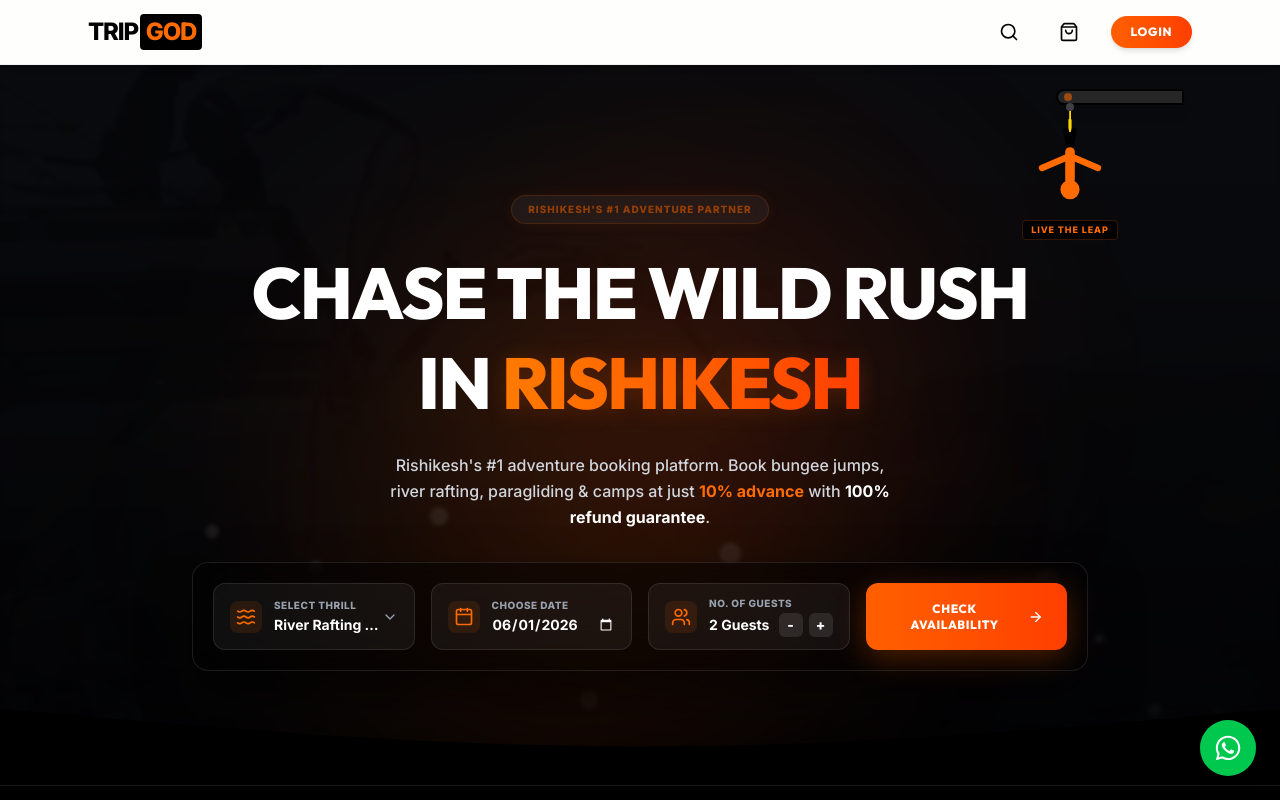
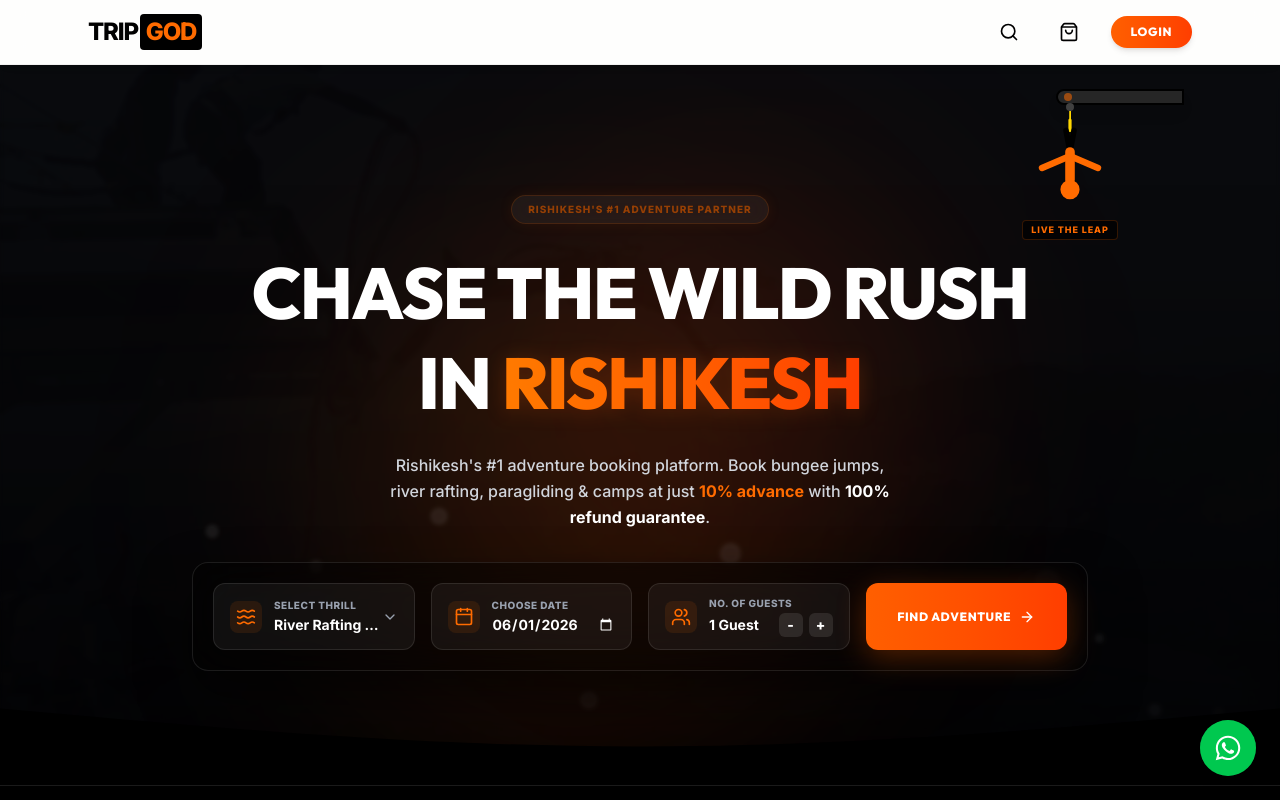
Before and after one commit to Vipuuh/tripgod, a React (Vite) app: page / in a window 1280 px wide. Shown: the top 800 px of the page. Built offline with nearby package versions, Linux system fonts and the light colour scheme.

Commit message:
feat: redirect quick selector to activity page and preserve date/guests preferences globally

```diff
--- a/src/App.jsx
+++ b/src/App.jsx
@@ -39,6 +39,8 @@ export default function App() {
   const [bookingActivity, setBookingActivity] = useState(null);
   const [initialBookingDate, setInitialBookingDate] = useState('');
   const [initialBookingGuests, setInitialBookingGuests] = useState(1);
+  const [prefDate, setPrefDate] = useState('');
+  const [prefGuests, setPrefGuests] = useState(1);
 
   // Search Drawer State
   const [isSearchOpen, setIsSearchOpen] = useState(false);
@@ -132,8 +134,8 @@ export default function App() {
 
   const openBookingModal = (activity, customDate = '', customGuests = 1) => {
     setBookingActivity(activity);
-    setInitialBookingDate(customDate);
-    setInitialBookingGuests(customGuests);
+    setInitialBookingDate(customDate || prefDate || '');
+    setInitialBookingGuests(customGuests !== 1 ? customGuests : (prefGuests || 1));
     setIsBookingModalOpen(true);
   };
 
@@ -234,7 +236,16 @@ export default function App() {
             exit={{ opacity: 0, y: -10 }}
             transition={{ duration: 0.25 }}
           >
-            {route === 'home' && <Home setRoute={navigateTo} openBookingModal={openBookingModal} />}
+            {route === 'home' && (
+              <Home
+                setRoute={navigateTo}
+                openBookingModal={openBookingModal}
+                prefDate={prefDate}
+                setPrefDate={setPrefDate}
+                prefGuests={prefGuests}
+                setPrefGuests={setPrefGuests}
+              />
+            )}
             {route === 'rafting' && <Rafting openBookingModal={openBookingModal} />}
             {route === 'bungee' && <Bungee openBookingModal={openBookingModal} />}
             {route === 'zipline' && <Zipline openBookingModal={openBookingModal} />}
--- a/src/pages/Home.jsx
+++ b/src/pages/Home.jsx
@@ -107,7 +107,7 @@ const heroSlides = [
   }
 ];
 
-export default function Home({ setRoute, openBookingModal }) {
+export default function Home({ setRoute, openBookingModal, prefDate, setPrefDate, prefGuests, setPrefGuests }) {
   // Slideshow state
   const [currentHeroSlide, setCurrentHeroSlide] = useState(0);
 
@@ -119,42 +119,48 @@ export default function Home({ setRoute, openBookingModal }) {
       price: 1290,
       category: 'rafting',
       stretch: '16 KM (Shivpuri to Nim Beach)',
-      icon: Waves
+      icon: Waves,
+      route: 'rafting'
     },
     {
       id: 'bungee',
       name: 'Bungee Jumping (117M)',
       price: 3500,
       category: 'bungee',
-      icon: Zap
+      icon: Zap,
+      route: 'bungee'
     },
     {
       id: 'zipline',
       name: 'Ganga Zipline Crossings',
       price: 2000,
       category: 'zipline',
-      icon: Milestone
+      icon: Milestone,
+      route: 'zipline'
     },
     {
       id: 'paragliding',
       name: 'Tandem Paragliding',
       price: 4500,
       category: 'paragliding',
-      icon: Compass
+      icon: Compass,
+      route: 'paragliding'
     },
     {
       id: 'swing',
       name: 'Giant Swing (113M)',
       price: 3600,
       category: 'swing',
-      icon: Zap
+      icon: Zap,
+      route: 'swing'
     },
     {
       id: 'camping',
       name: 'Riverside Camping',
       price: 1800,
       category: 'camping',
-      icon: Compass
+      icon: Compass,
+      route: 'camping'
     },
     {
       id: 'bikerent',
@@ -162,7 +168,8 @@ export default function Home({ setRoute, openBookingModal }) {
       price: 500,
       category: 'bikerent',
       slots: ['Full Day (09:00 AM - 09:00 PM)', '24 Hours Rent'],
-      icon: Milestone
+      icon: Milestone,
+      route: 'bikerent'
     },
     {
       id: 'pickup',
@@ -170,18 +177,28 @@ export default function Home({ setRoute, openBookingModal }) {
       price: 0,
       category: 'pickup',
       slots: ['Morning Slot', 'Afternoon Slot', 'Evening Slot'],
-      icon: PhoneCall
+      icon: PhoneCall,
+      route: 'pickup'
+    },
+    {
+      id: 'hotels',
+      name: 'Resort & Hotel Stays',
+      price: 2200,
+      category: 'hotels',
+      icon: Star,
+      route: 'hotels'
     }
   ];
 
   const [selectedActivityIdx, setSelectedActivityIdx] = useState(0);
   const [isActivityDropdownOpen, setIsActivityDropdownOpen] = useState(false);
   const [bookingDate, setBookingDate] = useState(() => {
+    if (prefDate) return prefDate;
     const tomorrow = new Date();
     tomorrow.setDate(tomorrow.getDate() + 1);
     return tomorrow.toISOString().split('T')[0];
   });
-  const [bookingGuests, setBookingGuests] = useState(2);
+  const [bookingGuests, setBookingGuests] = useState(prefGuests || 2);
 
   const dateInputRef = useRef(null);
   const dropdownRef = useRef(null);
@@ -682,18 +699,13 @@ export default function Home({ setRoute, openBookingModal }) {
                 type="button"
                 onClick={() => {
                   const act = bookingActivitiesList[selectedActivityIdx];
-                  openBookingModal({
-                    id: act.id,
-                    name: act.name,
-                    price: act.price,
-                    category: act.category,
-                    stretch: act.stretch,
-                    slots: act.slots
-                  }, bookingDate, bookingGuests);
+                  setPrefDate(bookingDate);
+                  setPrefGuests(bookingGuests);
+                  setRoute(act.route);
                 }}
                 className="w-full py-4 px-6 bg-gradient-to-r from-[#FF5F00] to-[#FF3E00] text-white font-black text-xs uppercase tracking-wider rounded-xl shadow-[0_8px_30px_rgba(255,95,0,0.3)] hover:shadow-[0_12px_40px_rgba(255,95,0,0.5)] hover:scale-[1.02] transition-all duration-300 border-none cursor-pointer flex items-center justify-center gap-2 font-display"
               >
-                <span>Check Availability</span>
+                <span>Find Adventure</span>
                 <ArrowRight className="w-4 h-4" />
               </button>
             </div>
```
